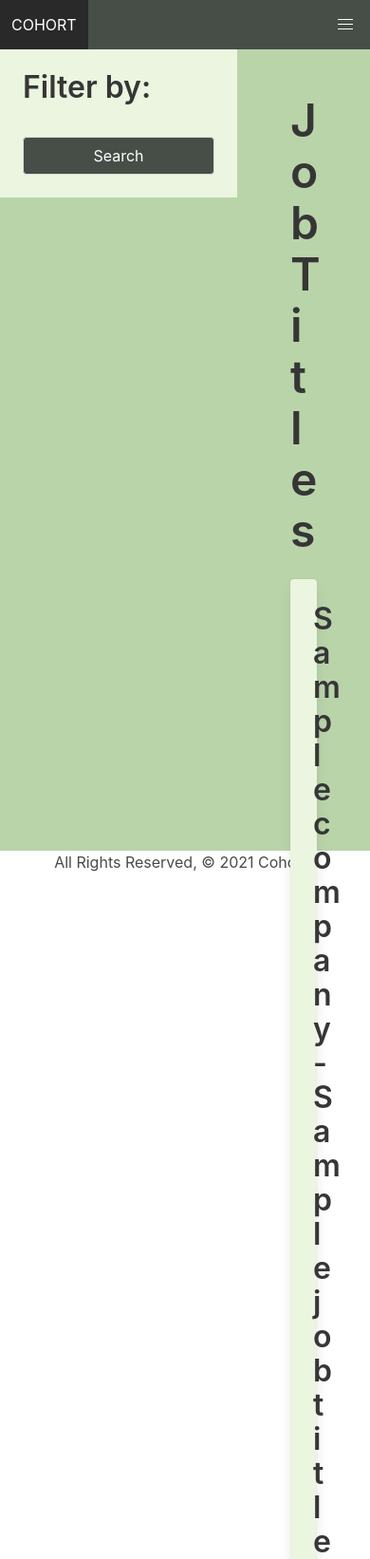
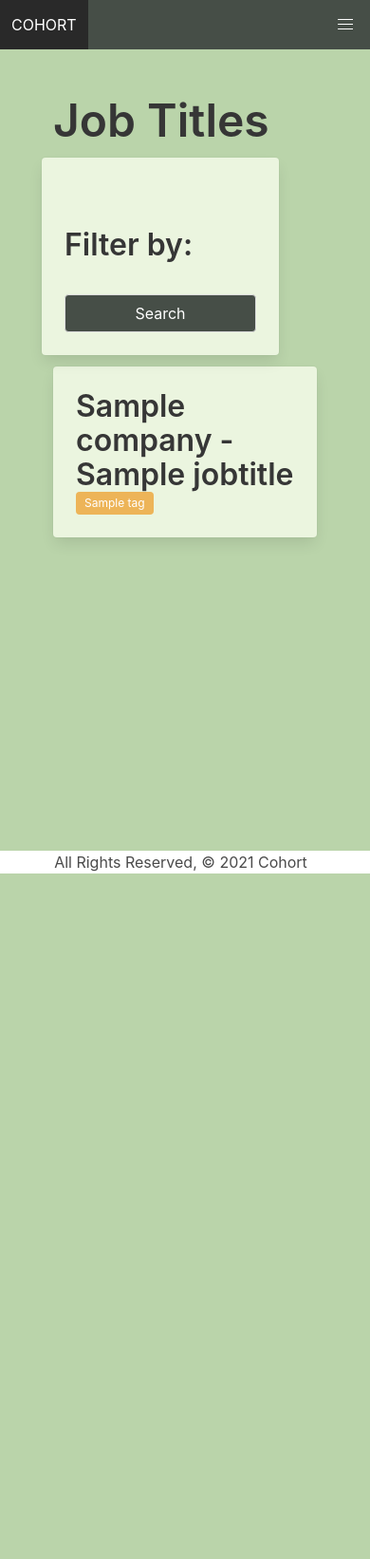
Before and after one commit to jillpe/cohort, a Django app: template main_app/templates/jobtitles/index.html in a window 390 px wide. Shown: the top 1642 px of the page at 95% size. After the commit the page ends 920 px from the top, so only its background shows below. Run offline with Django 3.2, Linux system fonts and the light colour scheme; the template is opened without the code that fills it: most values are stand-ins (such as "Sample title", 1, 10 or a date in 2020).

Commit message:
adds mobile styling for job index page

```diff
--- a/main_app/static/css/style.css
+++ b/main_app/static/css/style.css
@@ -1,4 +1,4 @@
-#id_company, #id_name, #id_tags__name, #id_salary, #id_link, #id_experience, #id_location, #id_password1, #id_password2 {
+#id_company, #id_name, #id_tags__name, #id_salary, #id_link, #id_experience, #id_location, #id_password1, #id_password2, #id_comment {
   -moz-appearance: none;
   -webkit-appearance: none;
   align-items: center;
@@ -22,6 +22,7 @@
   border-color: #dbdbdb;
   border-radius: 4px;
   color: #363636;
+  width: 80%;
 }
 
 input#id_username, #id_password, #id_skills, #id_initial_description {
@@ -52,3 +53,25 @@ input#id_username, #id_password, #id_skills, #id_initial_description {
 html {
   height: 100vh;
 }
+#filter{
+  background-color: #EBF5DF; width: 250px; position: fixed; z-index: 1; top: 0; left: 0; overflow-x: hidden; padding-top: 50px
+}
+#job_index{
+  padding-left: 250px;
+}
+@media only screen
+and (min-device-width: 375px)
+and (max-device-width: 812px){
+#filter{
+  background-color: #EBF5DF;
+  border-radius: 0.25rem;
+  box-shadow: 0 0.5em 1em -0.125em rgba(10, 10, 10, 0.1), 0 0px 0 1px rgba(10, 10, 10, 0.02);
+  color: #4a4a4a;
+  max-width: 100%;
+  position: relative;
+  }
+#job_index{
+  padding-left: 0;
+
+  }
+}
--- a/main_app/templates/jobtitles/index.html
+++ b/main_app/templates/jobtitles/index.html
@@ -1,7 +1,11 @@
 {% extends 'base.html' %}
 {% block content %}
 
-  <div class="menu" style="background-color: #EBF5DF; width: 250px; position: fixed; z-index: 1; top: 0; left: 0; overflow-x: hidden; padding-top: 50px">
+  <div id="job_index" class="columns is-multiline" style="">
+    <div class="column is-full">
+      <h1 class = "title is-1">Job Titles</h1>
+    </div>
+  <div id="filter" class="menu" style="">
     <div class="card-content">
       <span class="title" >Filter by:</span>
       <form method="get" style= "margin-top: 10px; display: flex; flex-direction: column; align-content: center">
@@ -11,10 +15,6 @@
       </form>
     </div>
   </div>
-  <div class="columns is-multiline" style="padding-left: 250px">
-    <div class="column is-full">
-      <h1 class = "title is-1">Job Titles</h1>
-    </div>
     {% for jobtitle in jobtitles %}
       <div class = "column is-3">
         <div class="card" style="background-color: #EBF5DF">
```
